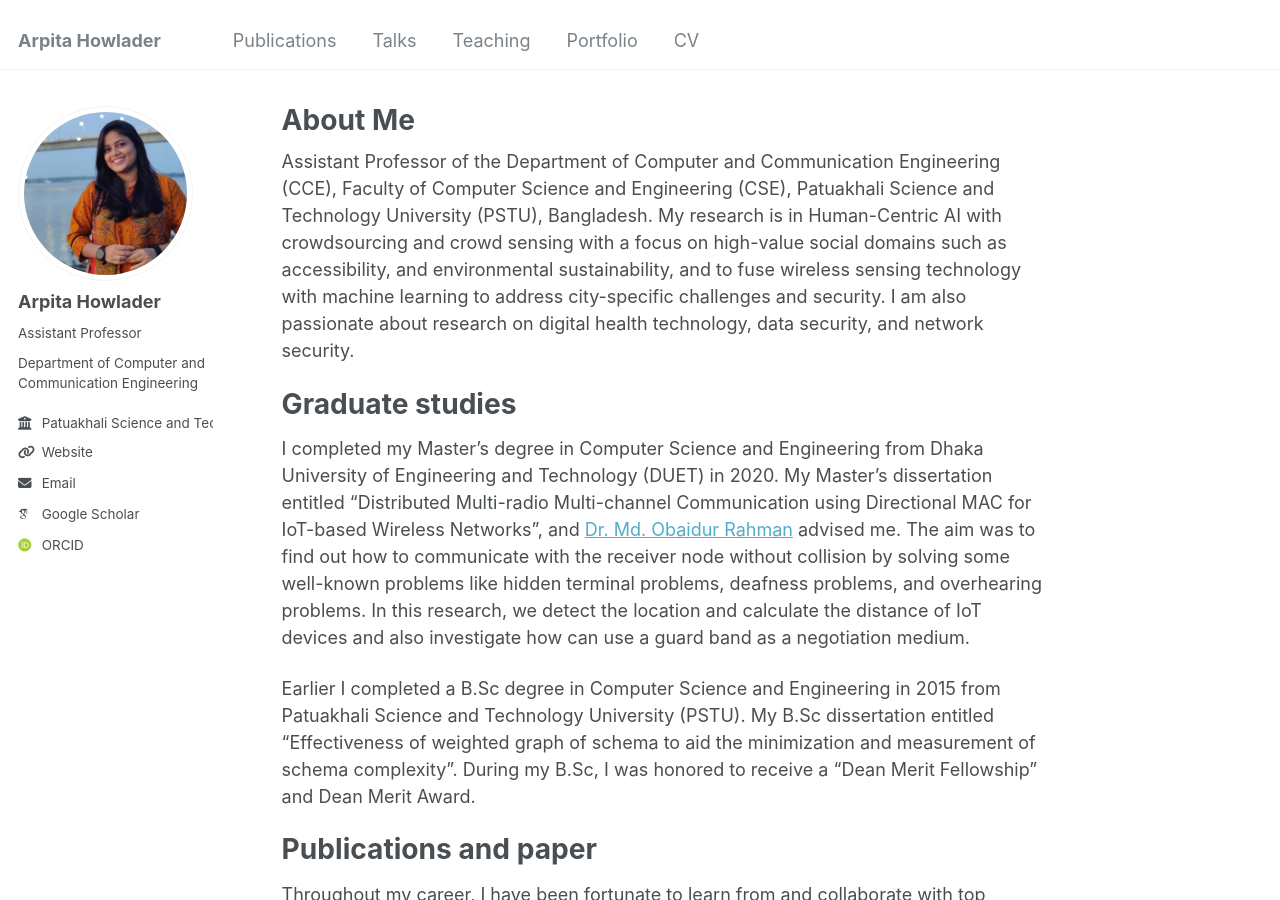
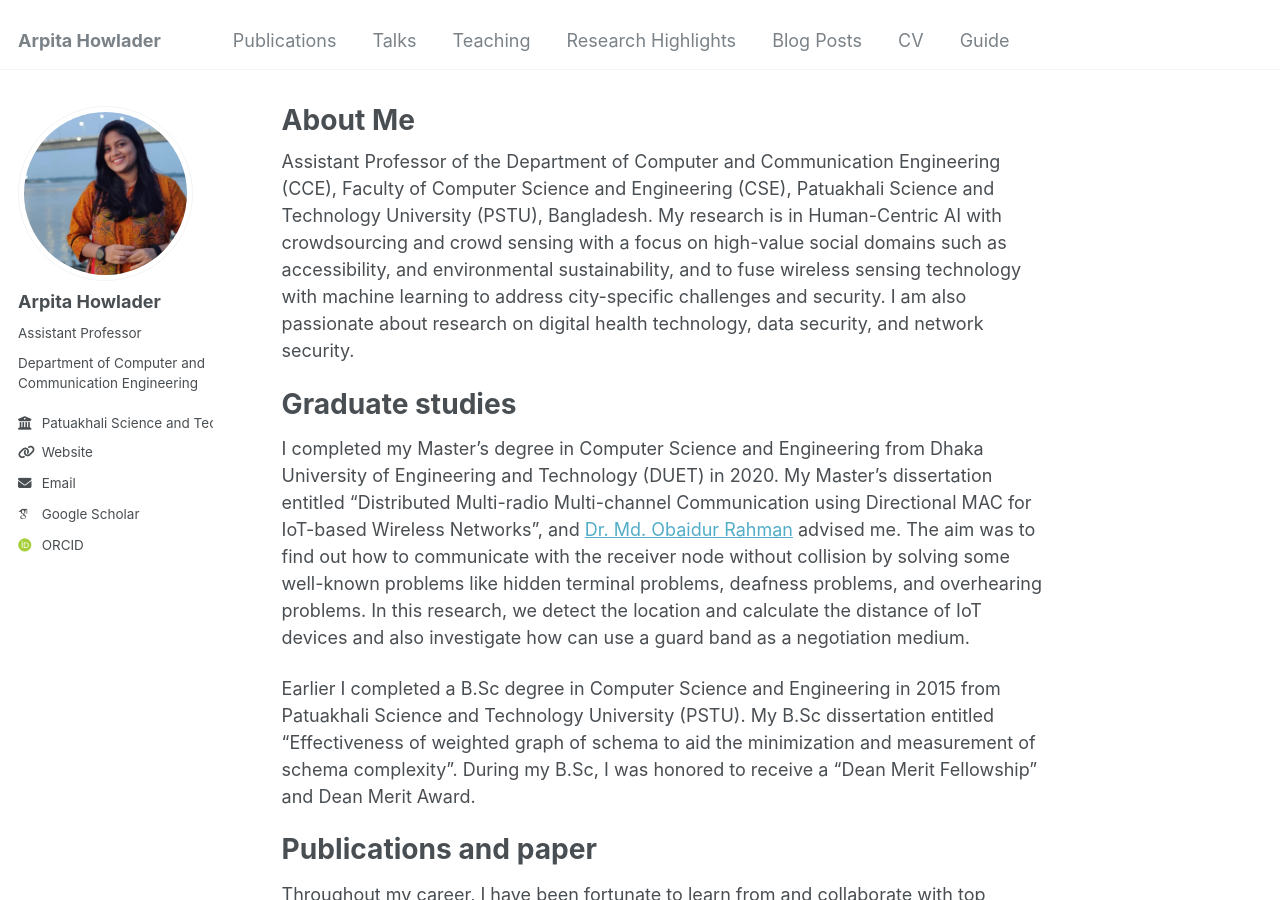
Before and after one commit to arpitahowlader/arpitahowlader.github.io, a Jekyll site: the page built from _pages/about.md, in a window 1280 px wide and 900 px high. Built offline with Jekyll 4.4.1, drawn with Linux system fonts in a browser that asks for light colours; some web fonts are replaced.

Commit message:
Update navigation.yml

```diff
--- a/_data/navigation.yml
+++ b/_data/navigation.yml
@@ -14,14 +14,14 @@ main:
   - title: "Teaching"
     url: /teaching/
 
-  - title: "Portfolio"
+  - title: "Research Highlights"
     url: /portfolio/
 
- # - title: "Blog Posts"
- #   url: /year-archive/
+  - title: "Blog Posts"
+    url: /year-archive/
 
   - title: "CV"
     url: /cv/
 
- # - title: "Guide"
- #   url: /markdown/
+  - title: "Guide"
+    url: /markdown/
```
